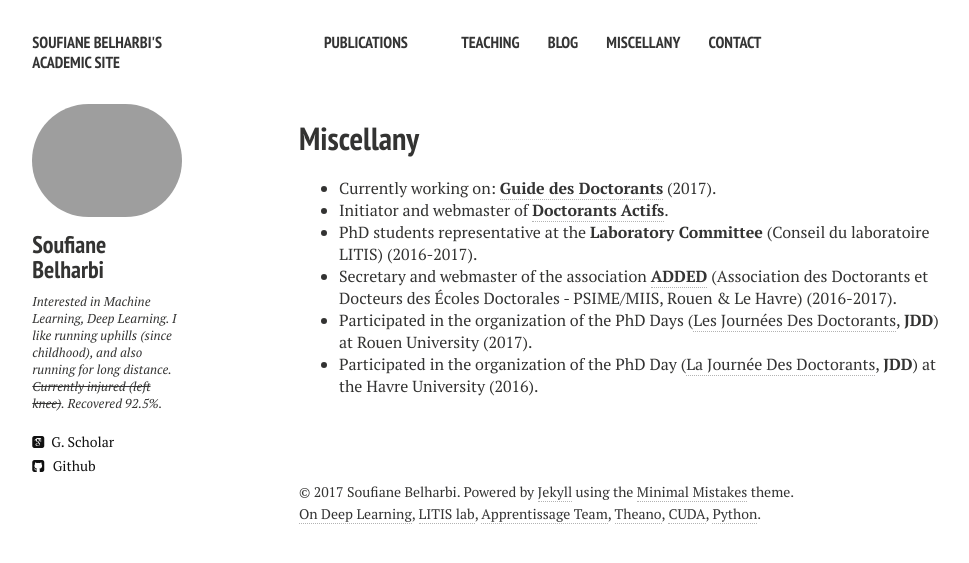
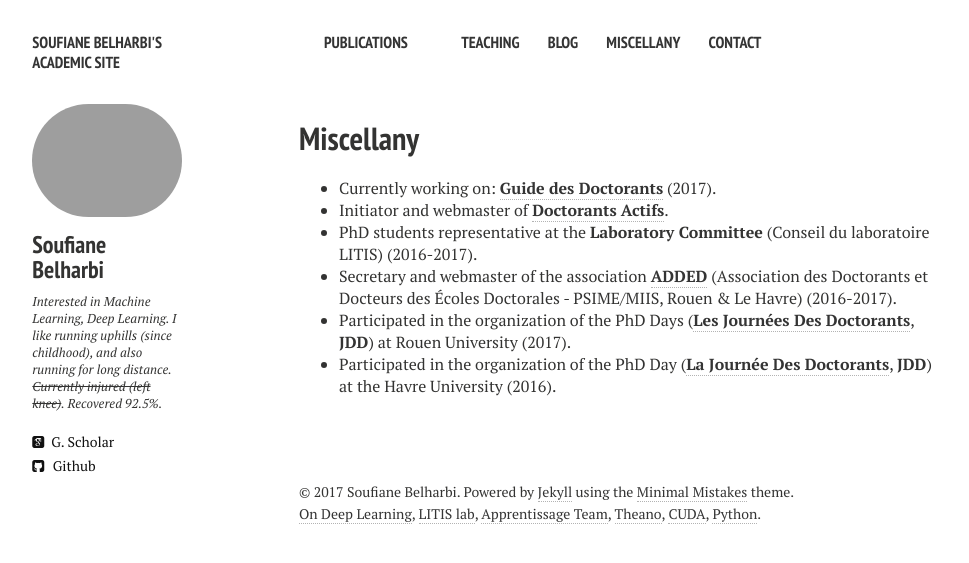
Before and after one commit to sbelharbi/sbelharbi.github.io, a Jekyll site: the page built from miscellany.md, in a window 1280 px wide. Shown: the top 563 px of the page, without its empty margins (21-990 px from the left). Built offline with Jekyll 4.4.1, drawn with Linux system fonts in a browser that asks for light colours; nearby versions of some CDN libraries.

Commit message:
contrib. jdds 2017...links..

```diff
--- a/miscellany.md
+++ b/miscellany.md
@@ -12,7 +12,7 @@ comments: false
   laboratoire LITIS) (2016-2017).
 * Secretary and webmaster of the association [**ADDED**](https://sites.google.com/prod/view/association-added) (Association des Doctorants et Docteurs des
   Écoles Doctorales - PSIME/MIIS, Rouen & Le Havre) (2016-2017).
-* Participated in the organization of the PhD Days ([Les Journées Des Doctorants](http://association-added.fr/jdd2017-en/),
+* Participated in the organization of the PhD Days ([**Les Journées Des Doctorants**](http://association-added.fr/jdd2017-en/),
   **JDD**) at Rouen University (2017).
-* Participated in the organization of the PhD Day ([La Journée Des Doctorants](https://sites.google.com/site/jddspmii2016/),
+* Participated in the organization of the PhD Day ([**La Journée Des Doctorants**](https://sites.google.com/site/jddspmii2016/),
   **JDD**) at the Havre University (2016).
```
